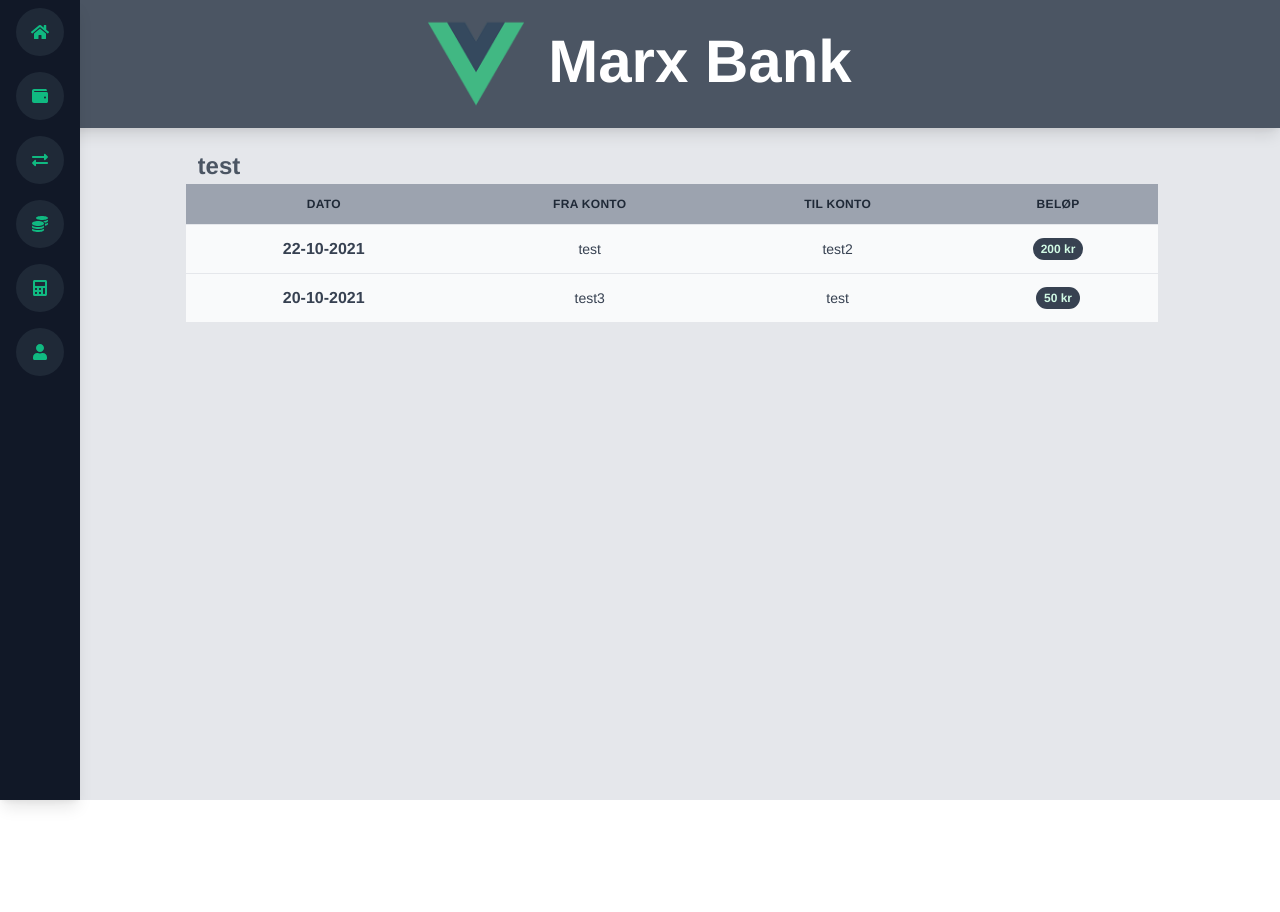
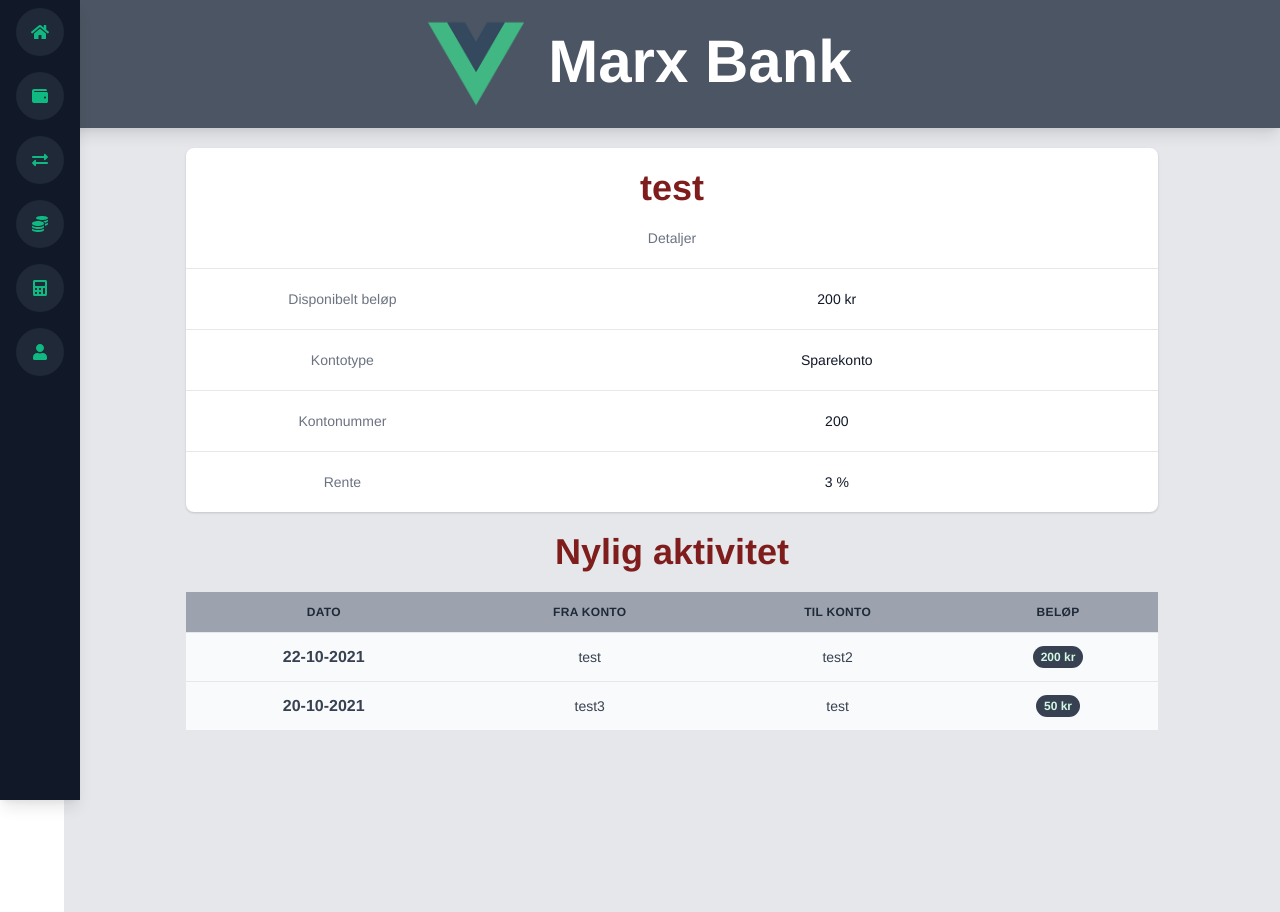
Before and after one commit to eriksalv/marxbank, a Vue app in the folder marxbankvue/: page /myAccounts/1 in a window 1280 px wide. Before the commit the page ends 800 px from the top, so only its background shows below. Built offline with nearby package versions, Linux system fonts and the light colour scheme.

Commit message:
feat(#136): ferdig med konto side i vue

```diff
--- a/marxbankvue/src/views/AccountInfo.vue
+++ b/marxbankvue/src/views/AccountInfo.vue
@@ -1,11 +1,53 @@
 <template>
-  <main class="flex flex-row flex-wrap min-w-[80%]">
-    <div class="flex items-center">
-        <h1 class="ml-3 text-2xl font-bold leading-7 text-gray-600 sm:leading-9 sm:truncate">
-        {{selectedAccount.name}}
-        </h1>
+  <main class="flex flex-row flex-wrap max-w-[80%] justify-center">
+    <div class="bg-white shadow overflow-hidden sm:rounded-lg min-w-full">
+    <div>
+    <h1 class="title">
+      {{selectedAccount.name}}
+    </h1>
+    <p class="mt-1 text-sm text-gray-500 text-center">
+      Detaljer
+    </p>
     </div>
-    <TransactionList :transactions="filterTransactionsByAccount(selectedAccount.id)" class="min-w-max"/>
+    <div class="mt-5 border-t border-gray-200">
+    <dl class="divide-y divide-gray-200">
+      <div class="py-4 sm:py-5 sm:grid sm:grid-cols-3 sm:gap-4">
+        <dt class="text-sm font-medium text-gray-500">
+          Disponibelt beløp
+        </dt>
+        <dd class="mt-1 flex text-sm text-gray-900 sm:mt-0 sm:col-span-2">
+          <span class="flex-grow">{{selectedAccount.balance}} kr</span>
+        </dd>
+      </div>
+      <div class="py-4 sm:grid sm:py-5 sm:grid-cols-3 sm:gap-4">
+        <dt class="text-sm font-medium text-gray-500">
+          Kontotype
+        </dt>
+        <dd class="mt-1 flex text-sm text-gray-900 sm:mt-0 sm:col-span-2">
+          <span class="flex-grow">{{selectedAccount.type}}</span>
+        </dd>
+      </div>
+      <div class="py-4 sm:grid sm:py-5 sm:grid-cols-3 sm:gap-4">
+        <dt class="text-sm font-medium text-gray-500">
+          Kontonummer
+        </dt>
+        <dd class="mt-1 flex text-sm text-gray-900 sm:mt-0 sm:col-span-2">
+          <span class="flex-grow">{{selectedAccount.accNumber}}</span>
+        </dd>
+      </div>
+      <div class="py-4 sm:grid sm:py-5 sm:grid-cols-3 sm:gap-4">
+        <dt class="text-sm font-medium text-gray-500">
+          Rente
+        </dt>
+        <dd class="mt-1 flex text-sm text-gray-900 sm:mt-0 sm:col-span-2">
+          <span class="flex-grow">{{selectedAccount.interest}} %</span>
+        </dd>
+      </div>
+    </dl>
+  </div>
+  </div>
+  <h1 class="title">Nylig aktivitet</h1>
+  <TransactionList :transactions="filterTransactionsByAccount(selectedAccount.id)" class="min-w-max"/>
 </main>
 </template>
 
```
